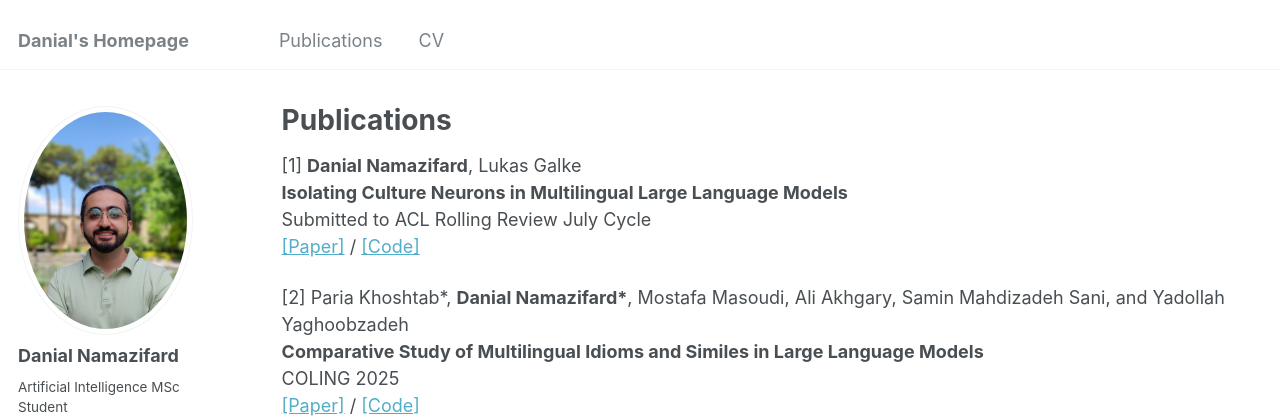
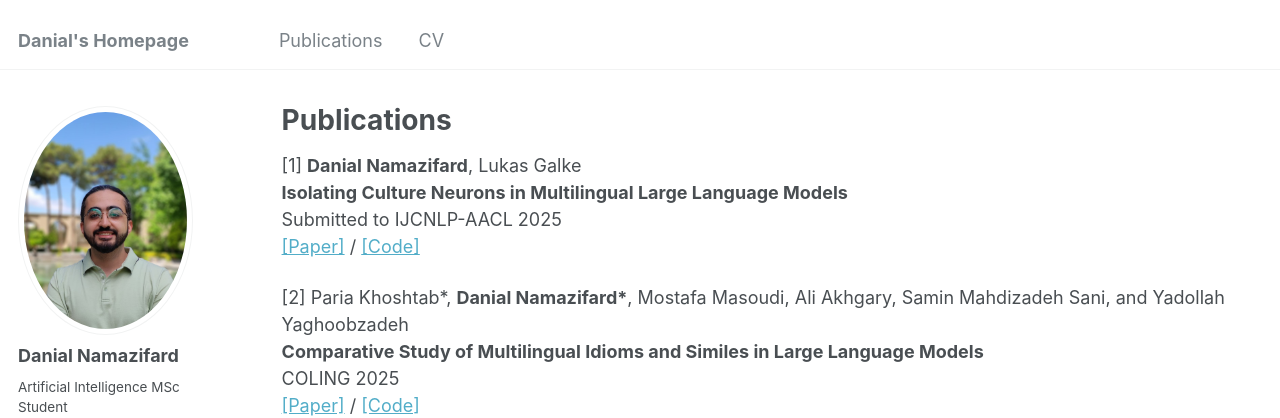
Before and after one commit to namazifard/namazifard.github.io, a Jekyll site: the page built from _pages/publications.md, in a window 1280 px wide and 1104 px high. Shown: the top 418 px of the window. Built offline with Jekyll 4.4.1, drawn with Linux system fonts in a browser that asks for light colours; some web fonts are replaced.

Commit message:
Update publications.md

```diff
--- a/_pages/publications.md
+++ b/_pages/publications.md
@@ -7,7 +7,7 @@ author_profile: true
 
 [1] __Danial Namazifard__, Lukas Galke
 **Isolating Culture Neurons in Multilingual Large Language Models**
-Submitted to ACL Rolling Review July Cycle
+Submitted to IJCNLP-AACL 2025
 <br/>
 [\[Paper\]](https://arxiv.org/abs/2508.02241) / [\[Code\]](https://github.com/namazifard/Culture_Neurons)
 
```
